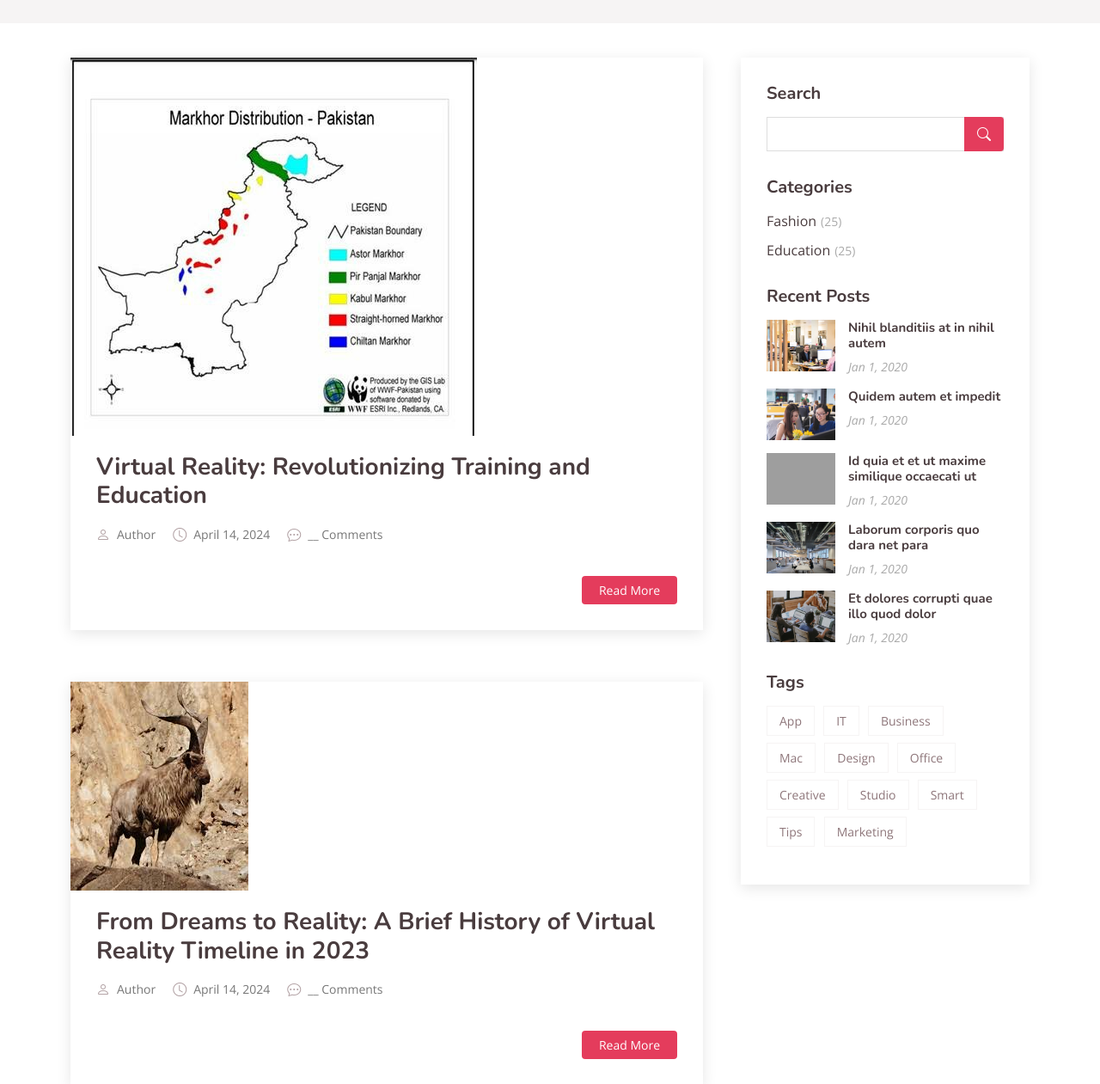
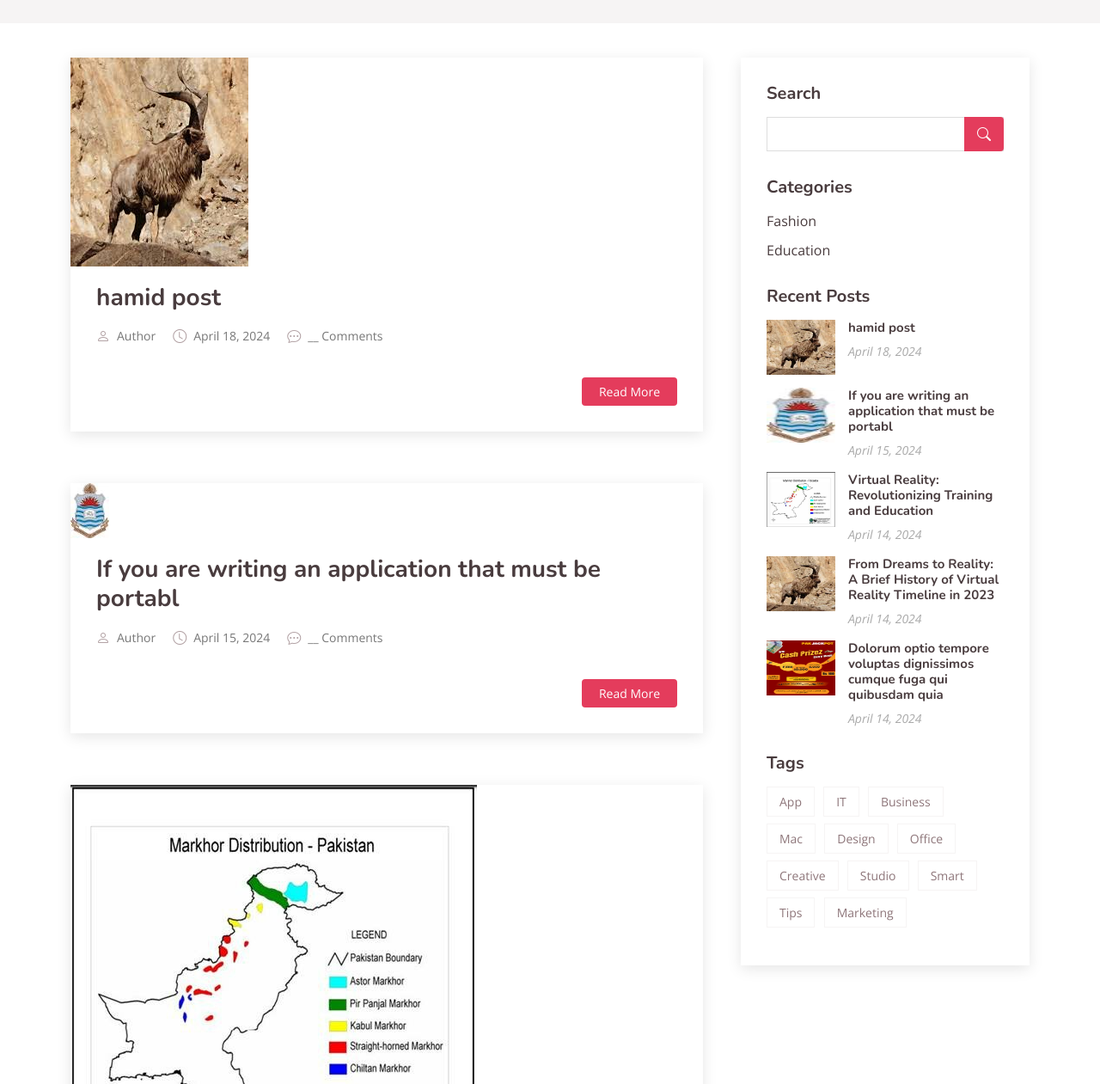
Before and after one commit to hamid-nz/blogproject, a Django app: page / in a window 1280 px wide. Shown: the part 83-1344 px from the top of the page at 86% size. Run offline with Django 5.2, Linux system fonts and the light colour scheme; data comes from the database, SQL or seed files in the repository; both versions use the stored data as it was after the commit; some libraries are stand-ins or nearby versions; grey boxes are pictures that could not be loaded.

Commit message:
Home page - okey

```diff
--- a/blogapp/models.py
+++ b/blogapp/models.py
@@ -2,9 +2,7 @@ from django.db import models
 from autoslug import AutoSlugField
 from ckeditor_uploader.fields import RichTextUploadingField
 from django.contrib.auth.models import User
-from django.contrib.auth.models import AbstractUser
-
-
+from django.utils.timezone import now
 # Create your models here.
 
 class Category(models.Model):
--- a/blogapp/templates/blogapp/home.html
+++ b/blogapp/templates/blogapp/home.html
@@ -75,7 +75,7 @@
               <div class="sidebar-item categories">
                 <ul>
                   {% for a in all_category %}
-                    <li><a href="{% url 'single_category' a.category_url %}">{{a.name}}<span>(25)</span></a></li>
+                    <li><a href="{% url 'single_category' a.category_url %}">{{a.name}}<span></span></a></li>
                   {% endfor %}
 
 
@@ -84,35 +84,13 @@
 
               <h3 class="sidebar-title">Recent Posts</h3>
               <div class="sidebar-item recent-posts">
-                <div class="post-item clearfix">
-                  <img src="{% static 'blogapp/img/blog/blog-recent-1.jpg' %}" alt="">
-                  <h4><a href="blog-single.html">Nihil blanditiis at in nihil autem</a></h4>
-                  <time datetime="2020-01-01">Jan 1, 2020</time>
-                </div>
-
-                <div class="post-item clearfix">
-                  <img src="{% static 'blogapp/img/blog/blog-recent-2.jpg' %}" alt="">
-                  <h4><a href="blog-single.html">Quidem autem et impedit</a></h4>
-                  <time datetime="2020-01-01">Jan 1, 2020</time>
-                </div>
-
-                <div class="post-item clearfix">
-                  <img src="{% static 'blogapp/img/blog/blog-recent-3.jp' %}" alt="">
-                  <h4><a href="blog-single.html">Id quia et et ut maxime similique occaecati ut</a></h4>
-                  <time datetime="2020-01-01">Jan 1, 2020</time>
-                </div>
-
-                <div class="post-item clearfix">
-                  <img src="{% static 'blogapp/img/blog/blog-recent-4.jpg' %}" alt="">
-                  <h4><a href="blog-single.html">Laborum corporis quo dara net para</a></h4>
-                  <time datetime="2020-01-01">Jan 1, 2020</time>
-                </div>
-
-                <div class="post-item clearfix">
-                  <img src="{% static 'blogapp/img/blog/blog-recent-5.jpg' %}" alt="">
-                  <h4><a href="blog-single.html">Et dolores corrupti quae illo quod dolor</a></h4>
-                  <time datetime="2020-01-01">Jan 1, 2020</time>
-                </div>
+                {% for a in all_post %}
+                  <div class="post-item clearfix">
+                    <img src="/media/{{a.featured_image}}" alt="" style="width: 5rem; height:4rem ;" >
+                    <h4><a href="{% url 'single_post' a.post_url %}">{{a.title}}</a></h4>
+                    <time>{{a.published_date}}</time>
+                  </div>
+                {% endfor %}
 
               </div><!-- End sidebar recent posts-->
 
--- a/blogapp/urls.py
+++ b/blogapp/urls.py
@@ -4,9 +4,8 @@ from .views import *
 
 urlpatterns = [
     path( '', HomeView.as_view(), name='home' ),
-    path( 'post/<slug:post_url>/', SinglePostView.as_view(), name='single_post' ),
+    path( 'blog/<slug:post_url>/', SinglePostView.as_view(), name='single_post' ),
     path( 'category/<slug:category_url>/', get_blog_by_category, name='single_category' ),
-    # path( 'category/<slug:category_url>/', SingleCategoryView.as_view(), name='single_category' ),
     path('sign-up/', sign_up, name='sign-up'),
     path('sign-in/', sign_in, name='sign-in'),
     path('sign-out/', sign_out, name='sign-out'),
--- a/blogapp/views.py
+++ b/blogapp/views.py
@@ -21,7 +21,7 @@ class HomeView(TemplateView):
     template_name = 'blogapp/home.html'
     def get_context_data(self, **kwargs):
         context = super().get_context_data(**kwargs)
-        all_post= BlogPost.objects.all()
+        all_post= BlogPost.objects.order_by('-published_date')
         all_category= Category.objects.all()
         context["all_post"]= all_post
         context["all_category"]= all_category
@@ -51,6 +51,7 @@ class SinglePostView(TemplateView):
         return render(request, self.template_name, {'single_post': single_post})
 
 
+
 # class SingleCategoryView(TemplateView):
 #     template_name = 'blogapp/single_category.html'
 #     context_object_name = 'single_category'
@@ -63,8 +64,10 @@ class SinglePostView(TemplateView):
 def get_blog_by_category(request, category_url):
     cats= Category.objects.get(category_url= category_url)
     blogs= BlogPost.objects.filter(category= cats)
-    context= { 'blogs': blogs }
+    context= { 'blogs': blogs, 'cats':cats}
     return render(request, 'blogapp/single_category.html', context )
+
+
 
 
 # user authentication Login and register
--- a/blogproject/settings.py
+++ b/blogproject/settings.py
@@ -132,7 +132,7 @@ DEFAULT_AUTO_FIELD = 'django.db.models.BigAutoField'
 
 JAZZMIN_SETTINGS= {
     'site_header': "Admin Panel",
-    'site_brand': "WooCommerce",
+    'site_brand': "BlogProject",
 }
 
 CKEDITOR_UPLOAD_PATH= 'uploads/'
```
Also changed, not shown: blogapp/templates/blogapp/single_category.html (+3 -6 lines), blogapp/templates/blogapp/single_post.html (+14 -38 lines), blogapp/migrations/0001_initial.py (deleted), db.sqlite3, media/uploads/2024/04/20/astorr.jpeg (added).
